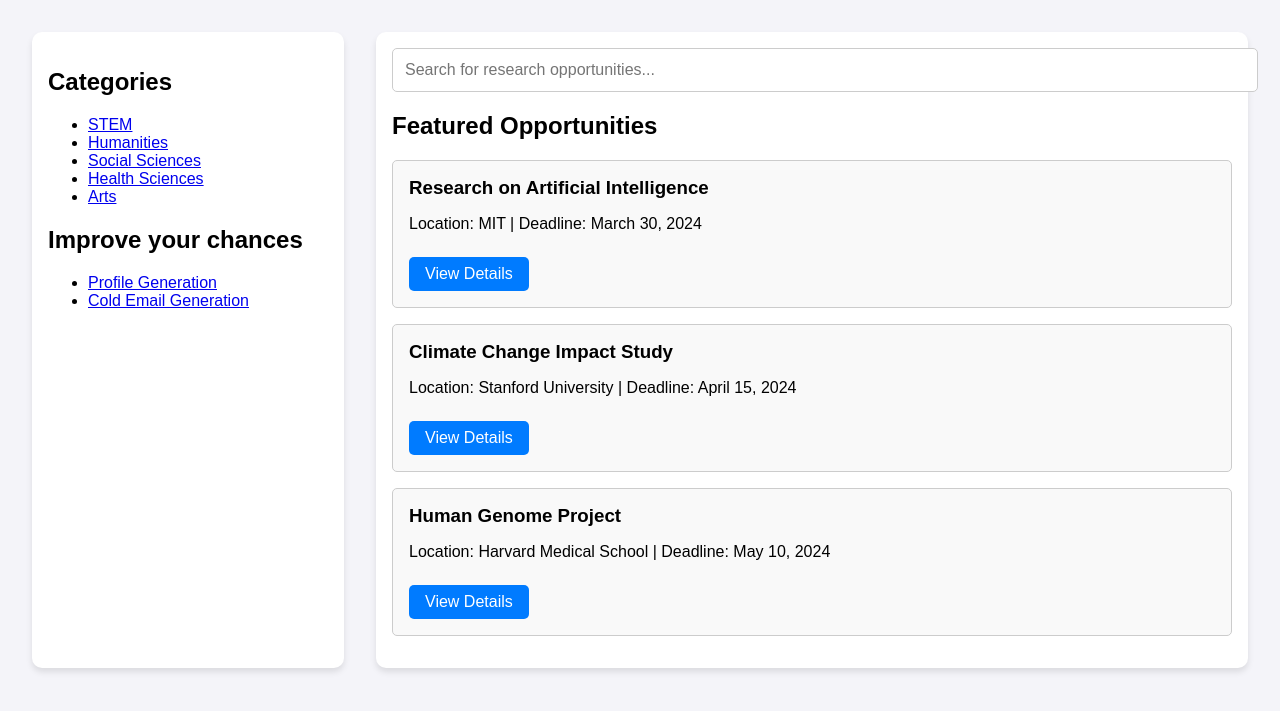
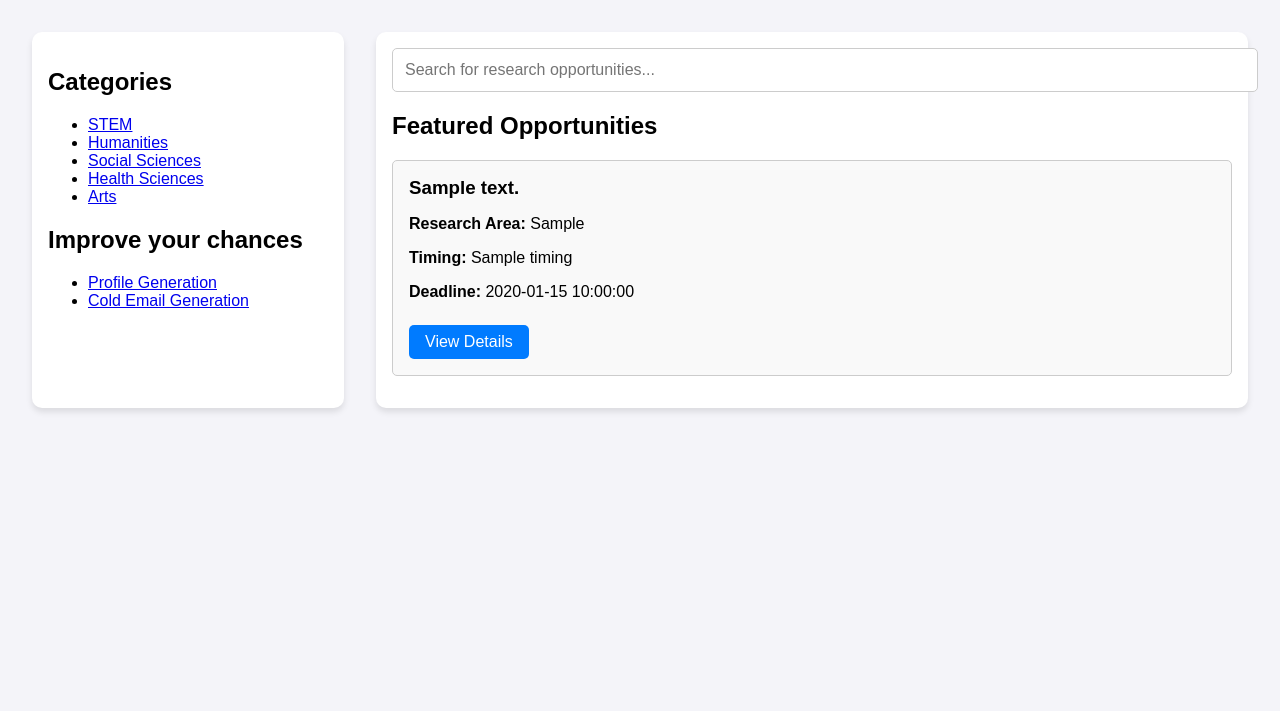
Before and after one commit to jogeshwaranish/research-website, a Flask app: template app/templates/dashboard.html in a window 1280 px wide. Shown: the part 69-780 px from the top of the page. Run offline with Flask 3, Linux system fonts and the light colour scheme; the template is opened without the code that fills it: most values are stand-ins (such as "Sample title", 1, 10 or a date in 2020).

Commit message:
got webscraped stuff to be put on the website

```diff
--- a/app/app.py
+++ b/app/app.py
@@ -3,6 +3,7 @@ from flask_jwt_extended import JWTManager, create_access_token, get_jwt, get_jwt
 from flask_sqlalchemy import SQLAlchemy
 from flask_migrate import Migrate
 import uuid
+from webscraper  import scrape_and_store
 
 app = Flask(__name__)
 
@@ -37,7 +38,9 @@ def signin():
         user = User.query.filter_by(username=username).first()
         if user and user.password == password:
             access_token = create_access_token(identity=user.id)
-            response = make_response(render_template('dashboard.html', username=username))
+            df = scrape_and_store()
+            opportunities = df.to_dict(orient='records')
+            response = make_response(render_template('dashboard.html', username=username, opportunities=opportunities))
             response.set_cookie('jwt', access_token, httponly=True, secure=True)
             return response
         else:
--- a/app/templates/dashboard.html
+++ b/app/templates/dashboard.html
@@ -99,7 +99,7 @@
                 <li><a href="#">Saved Opportunities</a></li>
                 <li><a href="#">Applications</a></li>
                 <li><a href="#">Profile</a></li>
-                <form action="/logout", method="POST">
+                <form action="/logout" method="POST">
                     <li><a href="sign-in/logout">Log Out</a></li>
                 </form>
             </ul>
@@ -126,21 +126,15 @@
                 <input type="text" placeholder="Search for research opportunities...">
             </div>
             <h2>Featured Opportunities</h2>
+            {% for opportunity in opportunities %}
             <div class="opportunity">
-                <h3>Research on Artificial Intelligence</h3>
-                <p>Location: MIT | Deadline: March 30, 2024</p>
+                <h3>{{ opportunity['Description'] }}</h3>
+                <p><strong>Research Area:</strong> {{ opportunity['Research Area'] }}</p>
+                <p><strong>Timing:</strong> {{ opportunity['Timing'] }}</p>
+                <p><strong>Deadline:</strong> {{ opportunity['Deadline'] }}</p>
                 <a href="#" class="btn">View Details</a>
             </div>
-            <div class="opportunity">
-                <h3>Climate Change Impact Study</h3>
-                <p>Location: Stanford University | Deadline: April 15, 2024</p>
-                <a href="#" class="btn">View Details</a>
-            </div>
-            <div class="opportunity">
-                <h3>Human Genome Project</h3>
-                <p>Location: Harvard Medical School | Deadline: May 10, 2024</p>
-                <a href="#" class="btn">View Details</a>
-            </div>
+            {% endfor %}
         </main>
     </div>
 </body>
--- a/app/webscraper.py
+++ b/app/webscraper.py
@@ -22,4 +22,4 @@ def scrape_and_store():
   df = pd.DataFrame(data, columns=["Description", "Research Area", "Timing", "Deadline"]).fillna("Unknown")
   # Remove duplicates and rows with missing values
   df = df.drop_duplicates()
-  print( df)
+  return df
```
